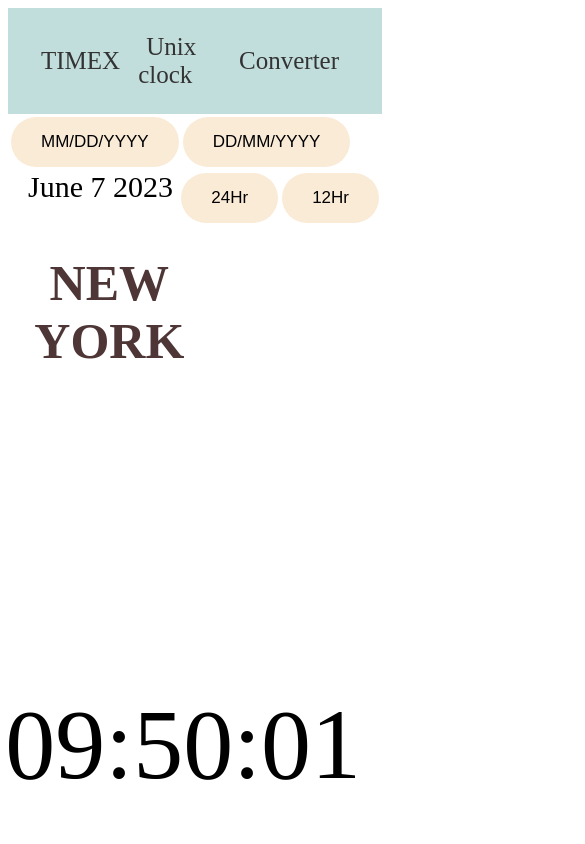
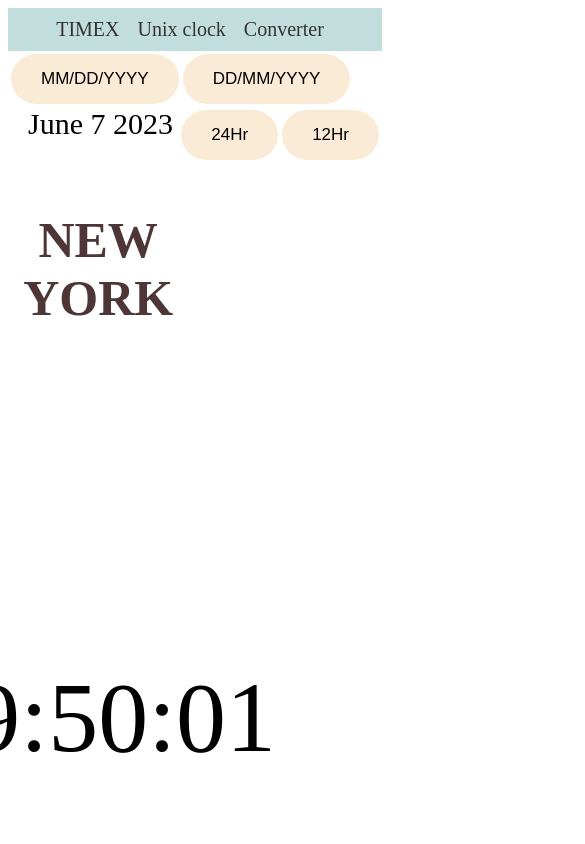
Before and after one commit to Nikita110602/Time_Zone, a plain HTML site: page new.html in a window 390 px wide. Shown: the top 844 px of the page, 585 px wide, since content can reach past the window. Drawn offline with Linux system fonts and the light colour scheme.

Commit message:
second commit

```diff
--- a/index.css
+++ b/index.css
@@ -1,3 +1,5 @@
+/* Default styles */
+
 button {
   /* Green */
   border: none;
@@ -9,42 +11,37 @@ button {
   display: inline-block;
   font-size: 25px;
   border-radius: 30px;
+}
 
-
-  }
 .timebox {
   display: flex;
   flex-direction: column;
   align-items: center;
   justify-content: center;
-    height: 100vh;
+  min-height: 100vh;
   text-align: center;
+}
 
-
-
-  }
-  .indiatime{
+.indiatime {
   margin-top: auto;
   font-size: 100px;
   padding-bottom: 8%;
   padding-left: 180px;
 }
 
-  .timebox table{
+.timebox table {
   padding-left: 220px;
   width: 100%;
   padding-bottom: 34%;
   border-collapse: 20px;
 }
-    .timebox button:hover {
-      background-color: black ;
-      color: white;
-  }
+
 .date {
   font-size: 20px;
   font-weight: bold;
   margin: 10px 0;
 }
+
 .navbar {
   background-color: #C2DEDC;
   padding: 25px;
@@ -59,6 +56,7 @@ button {
   display: flex;
   align-items: center;
 }
+
 .navbar li {
   margin-right: 10px;
 }
@@ -69,27 +67,56 @@ button {
   padding: 8px;
   font-size: 25px;
 }
-    .month button{
+
+.month button {
   padding: 15px 30px;
   font-size: 17px;
   background-color: antiquewhite;
   color: black;
 }
-    .month button:hover {
-      background-color: black;
-      color: white;
+
+.hour {
+  float: right;
 }
-    .hour{
-      float : right;
-    }
-    .june{
+
+.june {
   font-size: 40px;
 }
-    .timebox h1{
+
+.timebox h1 {
   font-size: 50px;
   color: #4E3636;
   padding-left: 19%;
   margin-top: 30px;
+}
 
+/* Responsive styles */
 
+@media only screen and (max-width: 768px) {
+  .timebox {
+    padding: 20px;
   }
+
+  .timebox table {
+    padding-left: 10px;
+  }
+
+  .indiatime {
+    padding-left: 10px;
+  }
+
+  .timebox h1 {
+    padding-left: 10px;
+  }
+
+  .navbar {
+    padding: 10px;
+    flex-wrap: wrap;
+    justify-content: center;
+  }
+
+  .navbar a {
+    font-size: 20px;
+    padding: 4px;
+  }
+}
```
Lines whose indentation alone changed are shown as unchanged.
